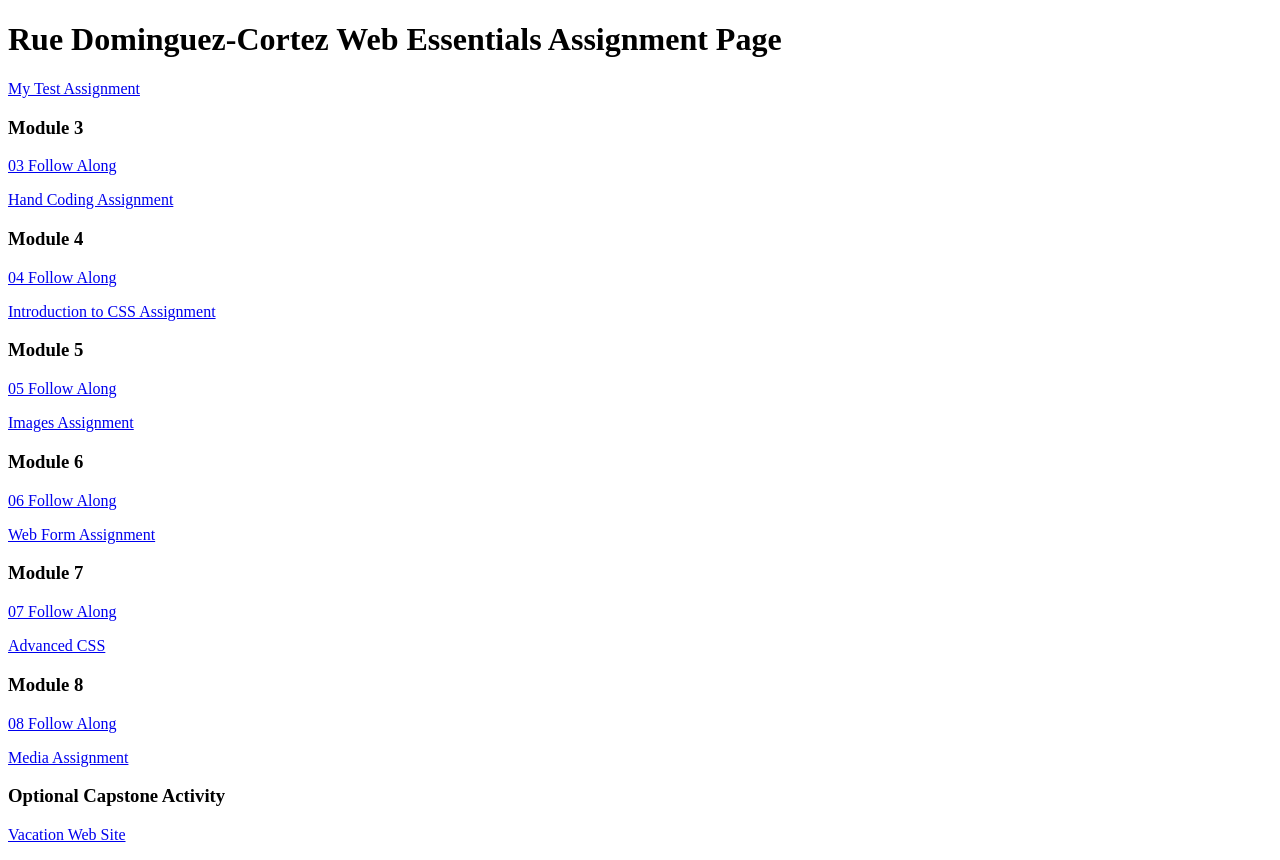
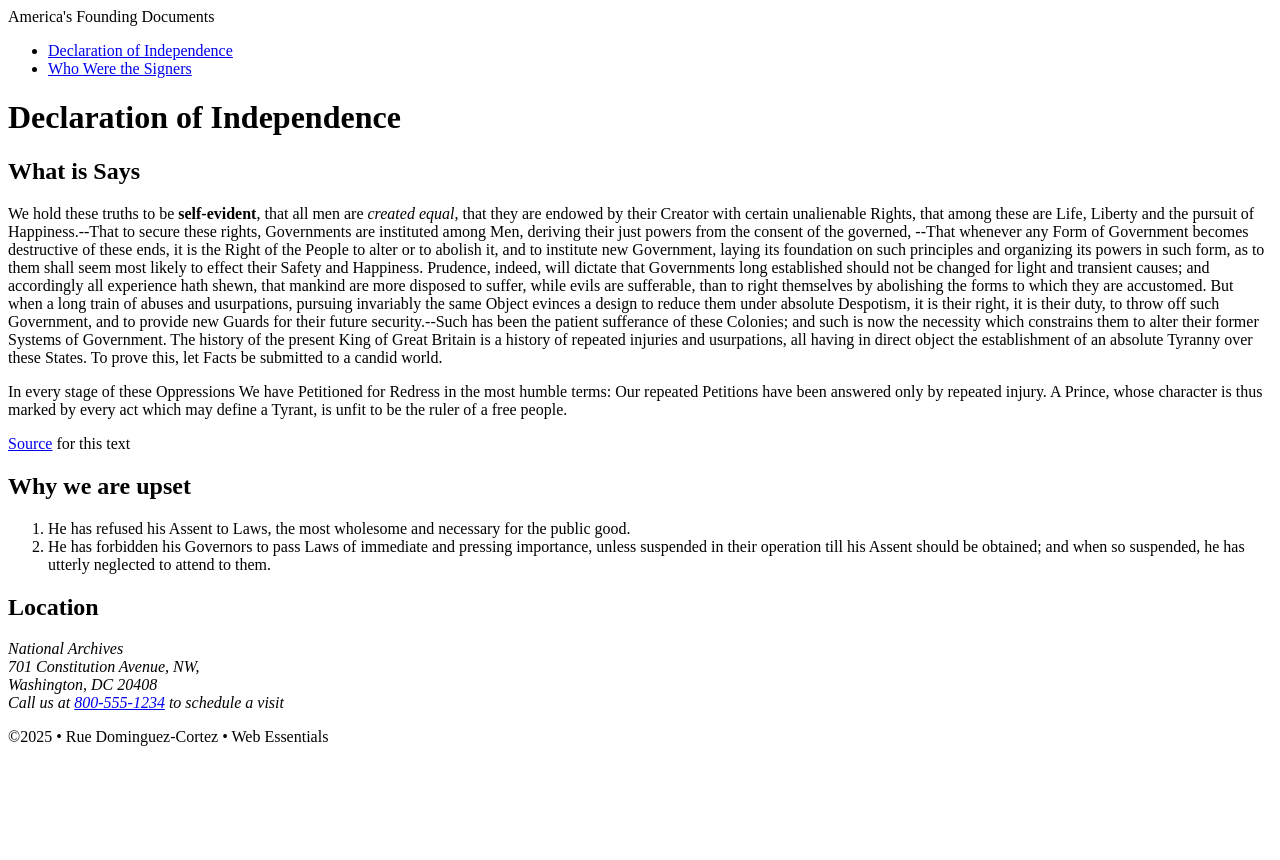
Before and after one commit to Code-Rue/dwdd1600, a plain HTML site: page index.html in a window 1280 px wide. After the commit the page ends 800 px from the top, so only its background shows below. Drawn offline with Linux system fonts and the light colour scheme.

Commit message:
03follow-along

```diff
--- a/index.html
+++ b/index.html
@@ -1,39 +1,75 @@
 <!DOCTYPE html>
 <html lang="en">
-	<head>
-		<meta charset="UTF-8">
-		<meta name="viewport" content="width=device-width, initial-scale=1.0">
-		<title>dwdd 1600 assignment list page</title>
-	</head>
-	<body>
-		<h1>Rue Dominguez-Cortez Web Essentials Assignment Page</h1>
-		<p><a href="01test">My Test Assignment</a></p>
 
-		<h3>Module 3</h3>
-		<p><a href="03follow-along">03 Follow Along</a></p>
-		<p><a href="03hand-coding">Hand Coding Assignment</a></p>
+<head>
+    <meta charset="UTF-8">
+    <meta name="author" content="Rue Dominguez Cortez">
+    <meta name="description" content="Learn about the Declaration of Independence of the United States">
+    <meta name="viewport" content="width=device-width, initial-scale=1.0">
+    <title>America's Founding Documents: Declaration of Independence</title>
+</head>
 
-		<h3>Module 4</h3>
-		<p><a href="04follow-along">04 Follow Along</a></p>
-		<p><a href="04intro-css">Introduction to CSS Assignment</a></p>
+<body>
+    <!--start the page head-->
+    <header>
+        <span>America's Founding Documents</span>
+    </header>
 
-		<h3>Module 5</h3>
-		<p><a href="05follow-along">05 Follow Along</a></p>
-		<p><a href="05images">Images Assignment</a></p>
+    <!--start the page navigation-->
+    <nav>
+        <ul>
+            <li><a href="index.html">Declaration of Independence</a></li>
+            <li><a href="signers.html">Who Were the Signers</a></li>
+        </ul>
 
-		<h3>Module 6</h3>
-		<p><a href="06follow-along">06 Follow Along</a></p>
-		<p><a href="06form">Web Form Assignment</a></p>
+    </nav>
+    <!--start the main content-->
+    <main>
+        <h1>Declaration of Independence</h1>
+        <h2>What is Says</h2>
+        <p>We hold these truths to be <strong>self-evident</strong>, that all men are <em>created equal</em>, that they are endowed by their
+            Creator with certain unalienable Rights, that among these are Life, Liberty and the pursuit of
+            Happiness.--That to secure these rights, Governments are instituted among Men, deriving their just powers
+            from the consent of the governed, --That whenever any Form of Government becomes destructive of these ends,
+            it is the Right of the People to alter or to abolish it, and to institute new Government, laying its
+            foundation on such principles and organizing its powers in such form, as to them shall seem most likely to
+            effect their Safety and Happiness. Prudence, indeed, will dictate that Governments long established should
+            not be changed for light and transient causes; and accordingly all experience hath shewn, that mankind are
+            more disposed to suffer, while evils are sufferable, than to right themselves by abolishing the forms to
+            which they are accustomed. But when a long train of abuses and usurpations, pursuing invariably the same
+            Object evinces a design to reduce them under absolute Despotism, it is their right, it is their duty, to
+            throw off such Government, and to provide new Guards for their future security.--Such has been the patient
+            sufferance of these Colonies; and such is now the necessity which constrains them to alter their former
+            Systems of Government. The history of the present King of Great Britain is a history of repeated injuries
+            and usurpations, all having in direct object the establishment of an absolute Tyranny over these States. To
+            prove this, let Facts be submitted to a candid world.</p>
+        <p>In every stage of these Oppressions We have Petitioned for Redress in the most humble terms: Our repeated
+            Petitions have been answered only by repeated injury. A Prince, whose character is thus marked by every act
+            which may define a Tyrant, is unfit to be the ruler of a free people.</p>
 
-		<h3>Module 7</h3>
-		<p><a href="07follow-along">07 Follow Along</a></p>
-		<p><a href="07advanced-css">Advanced CSS</a></p>
+        <p><a href="https://www.archives.gov/founding-docs/declaration-transcript" target="_blank">Source</a> for this
+            text</p>
+        <h2>Why we are upset</h2>
+        <ol>
+            <li>He has refused his Assent to Laws, the most wholesome and necessary for the public good.</li>
+            <li>He has forbidden his Governors to pass Laws of immediate and pressing importance, unless suspended in
+                their operation till his Assent should be obtained; and when so suspended, he has utterly neglected to
+                attend to them.</li>
+        </ol>
+        <h2>Location</h2>
+        <address>
+            National Archives<br>
+            701 Constitution Avenue, NW,<br>
+            Washington, DC 20408<br>
+            Call us at <a href="tel:8005551234">800-555-1234</a> to schedule a visit
+        </address>
 
-		<h3>Module 8</h3>
-		<p><a href="08follow-along">08 Follow Along</a></p>
-		<p><a href="08media">Media Assignment</a></p>
+    </main>
 
-		<h3>Optional Capstone Activity</h3>
-		<p><a href="vacation">Vacation Web Site</a></p>
-	</body>
+    <!--start the page footer-->
+    <footer>
+        <p>&copy;2025 &bull; Rue Dominguez-Cortez &bull; Web Essentials</p>
+    </footer>
+</body>
+
 </html>
```
Also changed, not shown: signers.html (added, +177 -0 lines).
